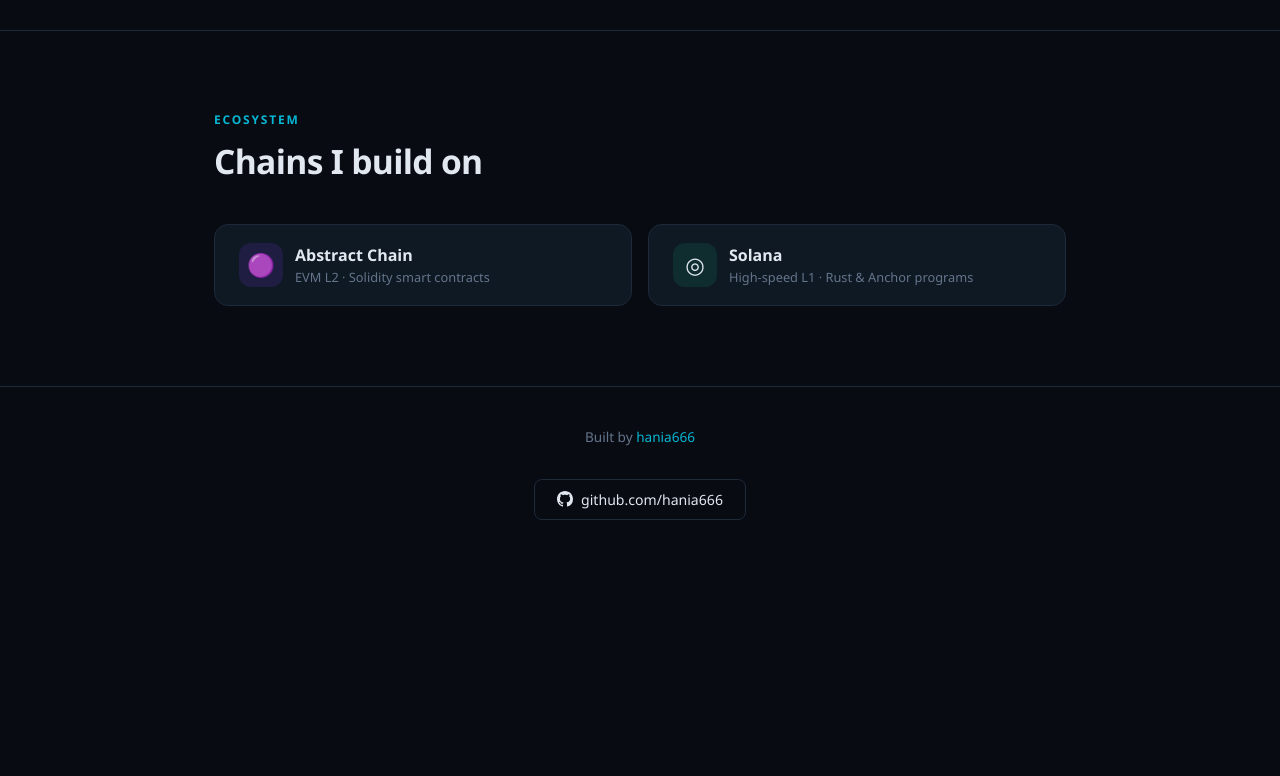
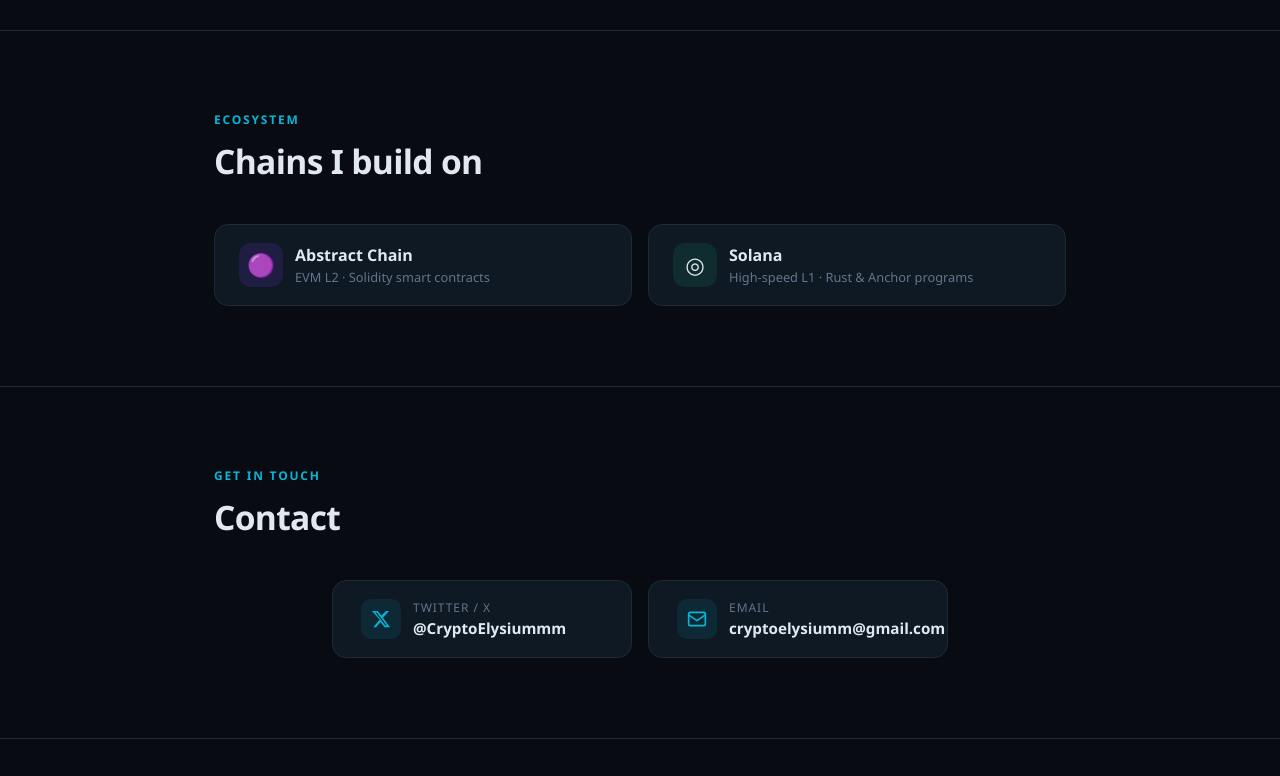
Before and after one commit to hania666/hania666.github.io, a plain HTML site: page index.html in a window 1280 px wide. Shown: the part 2000-2776 px from the top of the page. Before the commit the page ends 2560 px from the top, so only its background shows below. Drawn offline with Linux system fonts and the light colour scheme.

Commit message:
Add Contact section with Twitter/X and Email links

```diff
--- a/index.html
+++ b/index.html
@@ -425,6 +425,55 @@
     .chain-info .name  { font-size: 1rem; font-weight: 700; }
     .chain-info .desc  { font-size: 0.8rem; color: var(--muted); margin-top: 2px; }
 
+    /* ── Contact ── */
+    #contact { border-top: 1px solid var(--border); }
+
+    .contact-links {
+      display: flex;
+      flex-wrap: wrap;
+      gap: 16px;
+      justify-content: center;
+    }
+
+    .contact-link {
+      display: inline-flex;
+      align-items: center;
+      gap: 12px;
+      padding: 18px 28px;
+      background: var(--card-bg);
+      border: 1px solid var(--border);
+      border-radius: 14px;
+      color: var(--text);
+      text-decoration: none;
+      font-size: 0.95rem;
+      font-weight: 500;
+      transition: border-color 0.2s, transform 0.2s, box-shadow 0.2s;
+      flex: 1 1 220px;
+      max-width: 300px;
+    }
+
+    .contact-link:hover {
+      border-color: var(--accent2);
+      transform: translateY(-3px);
+      box-shadow: 0 8px 24px rgba(6,182,212,.15);
+    }
+
+    .contact-link .contact-icon {
+      width: 40px; height: 40px;
+      border-radius: 10px;
+      display: flex;
+      align-items: center;
+      justify-content: center;
+      font-size: 1.2rem;
+      flex-shrink: 0;
+      background: rgba(6,182,212,.1);
+      color: var(--accent2);
+    }
+
+    .contact-link .contact-info { display: flex; flex-direction: column; gap: 2px; }
+    .contact-link .contact-label { font-size: 0.75rem; color: var(--muted); text-transform: uppercase; letter-spacing: 0.08em; }
+    .contact-link .contact-value { font-size: 0.95rem; font-weight: 600; }
+
     /* ── Footer ── */
     footer {
       border-top: 1px solid var(--border);
@@ -493,6 +542,7 @@
       <li><a href="#stack">Stack</a></li>
       <li><a href="#projects">Projects</a></li>
       <li><a href="#chains">Chains</a></li>
+      <li><a href="#contact">Contact</a></li>
     </ul>
   </div>
 </nav>
@@ -697,6 +747,41 @@
     </div>
   </section>
 
+  <!-- Contact -->
+  <section id="contact">
+    <div class="container">
+      <p class="section-label">Get in touch</p>
+      <h2 class="section-title">Contact</h2>
+      <div class="contact-links">
+
+        <a class="contact-link" href="https://x.com/CryptoElysiummm" target="_blank" rel="noopener">
+          <div class="contact-icon">
+            <svg width="20" height="20" viewBox="0 0 24 24" fill="currentColor">
+              <path d="M18.244 2.25h3.308l-7.227 8.26 8.502 11.24H16.17l-4.714-6.231-5.401 6.231H2.744l7.73-8.835L1.254 2.25H8.08l4.253 5.622zm-1.161 17.52h1.833L7.084 4.126H5.117z"/>
+            </svg>
+          </div>
+          <div class="contact-info">
+            <span class="contact-label">Twitter / X</span>
+            <span class="contact-value">@CryptoElysiummm</span>
+          </div>
+        </a>
+
+        <a class="contact-link" href="mailto:cryptoelysiumm@gmail.com">
+          <div class="contact-icon">
+            <svg width="20" height="20" viewBox="0 0 24 24" fill="none" stroke="currentColor" stroke-width="2" stroke-linecap="round" stroke-linejoin="round">
+              <rect x="2" y="4" width="20" height="16" rx="2"/><path d="m22 7-10 7L2 7"/>
+            </svg>
+          </div>
+          <div class="contact-info">
+            <span class="contact-label">Email</span>
+            <span class="contact-value">cryptoelysiumm@gmail.com</span>
+          </div>
+        </a>
+
+      </div>
+    </div>
+  </section>
+
 </main>
 
 <!-- Footer -->
```
